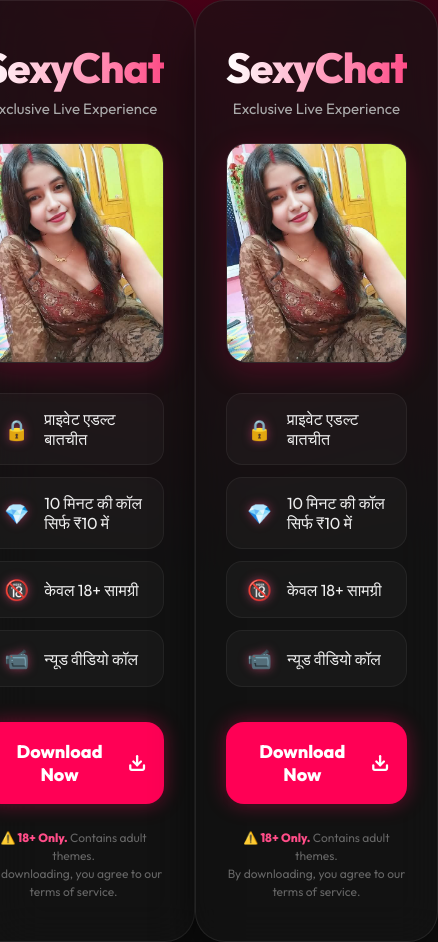
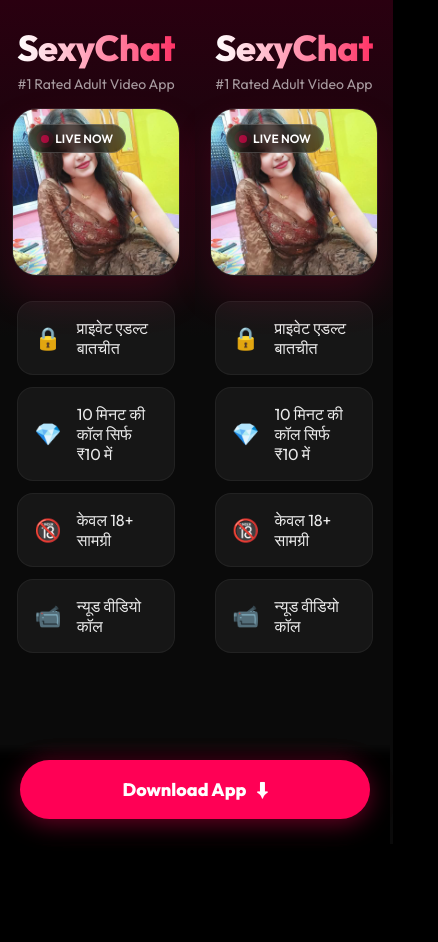
Before and after one commit to codewithanibunny/rat, a plain HTML site: page index.html in a window 390 px wide. Shown: the whole page, 438 px wide, since content can reach past the window. After the commit the page ends 844 px from the top, so only its background shows below. Drawn offline with Linux system fonts and the light colour scheme.

Commit message:
Refactor index.html for improved layout and styles
Updated the HTML structure and styles for the SexyChat app, including improved layout, responsive design, and new feature descriptions.

```diff
--- a/index.html
+++ b/index.html
@@ -2,232 +2,220 @@
 <html lang="hi">
 <head>
   <meta charset="UTF-8" />
-  <meta name="viewport" content="width=device-width, initial-scale=1.0" />
+  <meta name="viewport" content="width=device-width, initial-scale=1.0, maximum-scale=1.0, user-scalable=no" />
   <title>SexyChat</title>
   <link rel="preconnect" href="https://fonts.googleapis.com">
   <link rel="preconnect" href="https://fonts.gstatic.com" crossorigin>
-  <link href="https://fonts.googleapis.com/css2?family=Outfit:wght@300;400;600;800&display=swap" rel="stylesheet">
+  <link href="https://fonts.googleapis.com/css2?family=Outfit:wght@400;600;800&display=swap" rel="stylesheet">
 
   <style>
-    /* Modern Reset */
     * { margin: 0; padding: 0; box-sizing: border-box; }
 
     body {
       font-family: 'Outfit', sans-serif;
-      /* Ultra Dark "Night Life" Theme */
+      background: #000;
+      color: #fff;
+      /* Prevent horizontal scroll */
+      overflow-x: hidden;
+      /* Center on desktop, full on mobile */
+      display: flex;
+      justify-content: center;
+      min-height: 100vh;
+    }
+
+    .mobile-container {
+      width: 100%;
+      max-width: 450px; /* Limits width on PC */
       background: #0f0f0f;
-      background-image: radial-gradient(circle at 50% 0%, #4a0018 0%, #0f0f0f 60%);
+      background-image: linear-gradient(180deg, #2a0010 0%, #0a0a0a 40%);
+      display: flex;
+      flex-direction: column;
+      position: relative;
       min-height: 100vh;
+      padding-bottom: 90px; /* Space for fixed button */
+    }
+
+    /* Header Section */
+    .header {
+      padding: 25px 20px 15px;
+      text-align: center;
+    }
+
+    .header h1 {
+      font-size: 36px;
+      font-weight: 800;
+      background: linear-gradient(to right, #fff, #ff3366);
+      -webkit-background-clip: text;
+      -webkit-text-fill-color: transparent;
+      letter-spacing: -0.5px;
+    }
+
+    .header p {
+      color: rgba(255, 255, 255, 0.6);
+      font-size: 14px;
+      margin-top: 5px;
+    }
+
+    /* Main Image - Full Width Feel */
+    .hero-image {
+      width: 100%;
+      padding: 0 15px;
+      margin-bottom: 25px;
+    }
+
+    .image-wrapper {
+      width: 100%;
+      aspect-ratio: 1 / 1; /* Square for Instagram vibe */
+      border-radius: 25px;
+      overflow: hidden;
+      border: 1px solid rgba(255, 255, 255, 0.1);
+      box-shadow: 0 20px 40px rgba(255, 0, 85, 0.15);
+      position: relative;
+    }
+
+    .image-wrapper img {
+      width: 100%;
+      height: 100%;
+      object-fit: cover;
+    }
+
+    /* Live Badge on Image */
+    .live-badge {
+      position: absolute;
+      top: 15px;
+      left: 15px;
+      background: rgba(0, 0, 0, 0.6);
+      backdrop-filter: blur(5px);
+      padding: 6px 12px;
+      border-radius: 20px;
+      display: flex;
+      align-items: center;
+      gap: 6px;
+      font-size: 12px;
+      font-weight: 600;
+      border: 1px solid rgba(255, 255, 255, 0.2);
+    }
+
+    .dot {
+      width: 8px; height: 8px;
+      background: #ff0055;
+      border-radius: 50%;
+      animation: pulse 1.5s infinite;
+    }
+
+    /* Feature List */
+    .features-list {
+      padding: 0 20px;
+      display: flex;
+      flex-direction: column;
+      gap: 12px;
+    }
+
+    .feature-row {
+      display: flex;
+      align-items: center;
+      background: rgba(255, 255, 255, 0.05);
+      padding: 16px;
+      border-radius: 16px;
+      border: 1px solid rgba(255, 255, 255, 0.05);
+    }
+
+    .f-icon {
+      font-size: 22px;
+      margin-right: 15px;
+      width: 30px;
+      text-align: center;
+    }
+
+    .f-text {
+      font-size: 16px;
+      font-weight: 500;
+      color: #eaeaea;
+    }
+
+    /* Fixed Bottom Button */
+    .bottom-bar {
+      position: fixed;
+      bottom: 0;
+      left: 50%;
+      transform: translateX(-50%);
+      width: 100%;
+      max-width: 450px;
+      padding: 15px 20px 25px;
+      background: linear-gradient(to top, #000 80%, transparent);
+      z-index: 100;
+    }
+
+    .download-btn {
       display: flex;
       justify-content: center;
       align-items: center;
-      color: #fff;
-      overflow-x: hidden;
+      width: 100%;
+      background: #ff0055;
+      color: white;
+      text-decoration: none;
+      padding: 18px;
+      border-radius: 100px;
+      font-size: 18px;
+      font-weight: 800;
+      box-shadow: 0 5px 25px rgba(255, 0, 85, 0.4);
+      transition: transform 0.2s;
     }
 
-    .app-container {
-      position: relative;
-      width: 100%;
-      max-width: 400px;
-      padding: 40px 30px;
-      display: flex;
-      flex-direction: column;
-      align-items: center;
-      /* Cleaner "floating" look */
-      border-radius: 30px;
-      background: rgba(20, 20, 20, 0.6);
-      backdrop-filter: blur(20px);
-      -webkit-backdrop-filter: blur(20px);
-      border: 1px solid rgba(255, 255, 255, 0.08);
-      box-shadow: 0 25px 50px -12px rgba(0, 0, 0, 0.8);
+    .download-btn:active {
+      transform: scale(0.96);
     }
 
-    /* Logo / Title Area */
-    .brand {
-      margin-bottom: 25px;
-      text-align: center;
+    .download-btn span {
+      margin-right: 10px;
     }
 
-    h1 {
-      font-size: 42px;
-      font-weight: 800;
-      letter-spacing: -1px;
-      background: linear-gradient(to right, #fff, #ff4d88);
-      -webkit-background-clip: text;
-      -webkit-text-fill-color: transparent;
-      margin-bottom: 5px;
-    }
-
-    .tagline {
-      font-size: 15px;
-      color: #aaa;
-      font-weight: 400;
-    }
-
-    /* Visual Content */
-    .preview-card {
-      width: 100%;
-      height: 220px;
-      border-radius: 20px;
-      overflow: hidden;
-      margin-bottom: 30px;
-      position: relative;
-      box-shadow: 0 10px 30px rgba(255, 0, 85, 0.2);
-      border: 1px solid rgba(255, 255, 255, 0.1);
-    }
-
-    .preview-card img {
-      width: 100%;
-      height: 100%;
-      object-fit: cover;
-      transition: transform 0.6s ease;
-    }
-
-    .preview-card:hover img {
-      transform: scale(1.1);
-    }
-
-    /* Features List - Modern "Pills" */
-    .features {
-      width: 100%;
-      display: flex;
-      flex-direction: column;
-      gap: 12px;
-      margin-bottom: 35px;
-    }
-
-    .feature-item {
-      background: rgba(255, 255, 255, 0.03);
-      padding: 15px 20px;
-      border-radius: 16px;
-      display: flex;
-      align-items: center;
-      gap: 15px;
-      border: 1px solid rgba(255, 255, 255, 0.05);
-      transition: background 0.3s;
-    }
-
-    .feature-item:hover {
-      background: rgba(255, 255, 255, 0.08);
-    }
-
-    .icon {
-      font-size: 20px;
-      filter: drop-shadow(0 0 5px rgba(255, 77, 136, 0.5));
-    }
-
-    .text {
-      font-size: 16px;
-      font-weight: 500;
-      color: #eee;
-    }
-
-    /* CTA Button */
-    .cta-button {
-      width: 100%;
-      padding: 18px;
-      background: #ff0055;
-      border-radius: 18px;
-      color: white;
-      text-decoration: none;
-      font-weight: 700;
-      font-size: 18px;
-      text-align: center;
-      display: flex;
-      justify-content: center;
-      align-items: center;
-      gap: 10px;
-      box-shadow: 0 0 20px rgba(255, 0, 85, 0.4);
-      transition: all 0.2s ease;
-      position: relative;
-      overflow: hidden;
-    }
-
-    .cta-button:active {
-      transform: scale(0.98);
-    }
-
-    .cta-button::after {
-      content: '';
-      position: absolute;
-      top: 0; left: 0; right: 0; bottom: 0;
-      background: linear-gradient(rgba(255,255,255,0.2), transparent);
-      opacity: 0;
-      transition: opacity 0.2s;
-    }
-
-    .cta-button:hover::after {
-      opacity: 1;
-    }
-
-    /* Footer / Disclaimer */
-    .disclaimer {
-      margin-top: 25px;
-      font-size: 12px;
-      color: #666;
-      text-align: center;
-      line-height: 1.5;
-    }
-
-    .disclaimer strong {
-      color: #ff4d88;
-    }
-
-    /* Animation */
-    .fade-in {
-      animation: fadeInUp 0.8s ease backwards;
-    }
-
-    .delay-1 { animation-delay: 0.1s; }
-    .delay-2 { animation-delay: 0.2s; }
-    .delay-3 { animation-delay: 0.3s; }
-
-    @keyframes fadeInUp {
-      from { opacity: 0; transform: translateY(20px); }
-      to { opacity: 1; transform: translateY(0); }
+    @keyframes pulse {
+      0% { opacity: 1; box-shadow: 0 0 0 0 rgba(255, 0, 85, 0.7); }
+      70% { opacity: 0.5; box-shadow: 0 0 0 6px rgba(255, 0, 85, 0); }
+      100% { opacity: 1; box-shadow: 0 0 0 0 rgba(255, 0, 85, 0); }
     }
   </style>
 </head>
 <body>
 
-  <div class="app-container">
+  <div class="mobile-container">
 
-    <div class="brand fade-in">
+    <div class="header">
       <h1>SexyChat</h1>
-      <p class="tagline">Exclusive Live Experience</p>
+      <p>#1 Rated Adult Video App</p>
     </div>
 
-    <div class="preview-card fade-in delay-1">
-      <img src="./photo_6152430258435591236_x.jpg" alt="App Preview" onerror="this.src='https://via.placeholder.com/400x300/330011/ff0055?text=App+Preview'"/>
-    </div>
-
-    <div class="features fade-in delay-2">
-      <div class="feature-item">
-        <span class="icon">🔒</span>
-        <span class="text">प्राइवेट एडल्ट बातचीत</span>
-      </div>
-      <div class="feature-item">
-        <span class="icon">💎</span>
-        <span class="text">10 मिनट की कॉल सिर्फ ₹10 में</span>
-      </div>
-      <div class="feature-item">
-        <span class="icon">🔞</span>
-        <span class="text">केवल 18+ सामग्री</span>
-      </div>
-      <div class="feature-item">
-        <span class="icon">📹</span>
-        <span class="text">न्यूड वीडियो कॉल</span>
+    <div class="hero-image">
+      <div class="image-wrapper">
+        <div class="live-badge"><div class="dot"></div> LIVE NOW</div>
+        <img src="./photo_6152430258435591236_x.jpg" alt="Model Preview" onerror="this.src='https://via.placeholder.com/400?text=App+Preview'"/>
       </div>
     </div>
 
-    <a href="./SEXY_CHAT ...apk" class="cta-button fade-in delay-3" download>
-      <span>Download Now</span>
-      <svg width="20" height="20" viewBox="0 0 24 24" fill="none" stroke="currentColor" stroke-width="3" stroke-linecap="round" stroke-linejoin="round"><path d="M21 15v4a2 2 0 0 1-2 2H5a2 2 0 0 1-2-2v-4"></path><polyline points="7 10 12 15 17 10"></polyline><line x1="12" y1="15" x2="12" y2="3"></line></svg>
-    </a>
+    <div class="features-list">
+      <div class="feature-row">
+        <div class="f-icon">🔒</div>
+        <div class="f-text">प्राइवेट एडल्ट बातचीत</div>
+      </div>
+      <div class="feature-row">
+        <div class="f-icon">💎</div>
+        <div class="f-text">10 मिनट की कॉल सिर्फ ₹10 में</div>
+      </div>
+      <div class="feature-row">
+        <div class="f-icon">🔞</div>
+        <div class="f-text">केवल 18+ सामग्री</div>
+      </div>
+      <div class="feature-row">
+        <div class="f-icon">📹</div>
+        <div class="f-text">न्यूड वीडियो कॉल</div>
+      </div>
+    </div>
 
-    <div class="disclaimer fade-in delay-3">
-      <strong>⚠️ 18+ Only.</strong> Contains adult themes.<br>
-      By downloading, you agree to our terms of service.
+    <div class="bottom-bar">
+      <a href="./SEXY_CHAT ...apk" class="download-btn" download>
+        <span>Download App</span> ⬇
+      </a>
     </div>
 
   </div>
@@ -240,232 +228,220 @@
 <html lang="hi">
 <head>
   <meta charset="UTF-8" />
-  <meta name="viewport" content="width=device-width, initial-scale=1.0" />
+  <meta name="viewport" content="width=device-width, initial-scale=1.0, maximum-scale=1.0, user-scalable=no" />
   <title>SexyChat</title>
   <link rel="preconnect" href="https://fonts.googleapis.com">
   <link rel="preconnect" href="https://fonts.gstatic.com" crossorigin>
-  <link href="https://fonts.googleapis.com/css2?family=Outfit:wght@300;400;600;800&display=swap" rel="stylesheet">
+  <link href="https://fonts.googleapis.com/css2?family=Outfit:wght@400;600;800&display=swap" rel="stylesheet">
 
   <style>
-    /* Modern Reset */
     * { margin: 0; padding: 0; box-sizing: border-box; }
 
     body {
       font-family: 'Outfit', sans-serif;
-      /* Ultra Dark "Night Life" Theme */
+      background: #000;
+      color: #fff;
+      /* Prevent horizontal scroll */
+      overflow-x: hidden;
+      /* Center on desktop, full on mobile */
+      display: flex;
+      justify-content: center;
+      min-height: 100vh;
+    }
+
+    .mobile-container {
+      width: 100%;
+      max-width: 450px; /* Limits width on PC */
       background: #0f0f0f;
-      background-image: radial-gradient(circle at 50% 0%, #4a0018 0%, #0f0f0f 60%);
+      background-image: linear-gradient(180deg, #2a0010 0%, #0a0a0a 40%);
+      display: flex;
+      flex-direction: column;
+      position: relative;
       min-height: 100vh;
+      padding-bottom: 90px; /* Space for fixed button */
+    }
+
+    /* Header Section */
+    .header {
+      padding: 25px 20px 15px;
+      text-align: center;
+    }
+
+    .header h1 {
+      font-size: 36px;
+      font-weight: 800;
+      background: linear-gradient(to right, #fff, #ff3366);
+      -webkit-background-clip: text;
+      -webkit-text-fill-color: transparent;
+      letter-spacing: -0.5px;
+    }
+
+    .header p {
+      color: rgba(255, 255, 255, 0.6);
+      font-size: 14px;
+      margin-top: 5px;
+    }
+
+    /* Main Image - Full Width Feel */
+    .hero-image {
+      width: 100%;
+      padding: 0 15px;
+      margin-bottom: 25px;
+    }
+
+    .image-wrapper {
+      width: 100%;
+      aspect-ratio: 1 / 1; /* Square for Instagram vibe */
+      border-radius: 25px;
+      overflow: hidden;
+      border: 1px solid rgba(255, 255, 255, 0.1);
+      box-shadow: 0 20px 40px rgba(255, 0, 85, 0.15);
+      position: relative;
+    }
+
+    .image-wrapper img {
+      width: 100%;
+      height: 100%;
+      object-fit: cover;
+    }
+
+    /* Live Badge on Image */
+    .live-badge {
+      position: absolute;
+      top: 15px;
+      left: 15px;
+      background: rgba(0, 0, 0, 0.6);
+      backdrop-filter: blur(5px);
+      padding: 6px 12px;
+      border-radius: 20px;
+      display: flex;
+      align-items: center;
+      gap: 6px;
+      font-size: 12px;
+      font-weight: 600;
+      border: 1px solid rgba(255, 255, 255, 0.2);
+    }
+
+    .dot {
+      width: 8px; height: 8px;
+      background: #ff0055;
+      border-radius: 50%;
+      animation: pulse 1.5s infinite;
+    }
+
+    /* Feature List */
+    .features-list {
+      padding: 0 20px;
+      display: flex;
+      flex-direction: column;
+      gap: 12px;
+    }
+
+    .feature-row {
+      display: flex;
+      align-items: center;
+      background: rgba(255, 255, 255, 0.05);
+      padding: 16px;
+      border-radius: 16px;
+      border: 1px solid rgba(255, 255, 255, 0.05);
+    }
+
+    .f-icon {
+      font-size: 22px;
+      margin-right: 15px;
+      width: 30px;
+      text-align: center;
+    }
+
+    .f-text {
+      font-size: 16px;
+      font-weight: 500;
+      color: #eaeaea;
+    }
+
+    /* Fixed Bottom Button */
+    .bottom-bar {
+      position: fixed;
+      bottom: 0;
+      left: 50%;
+      transform: translateX(-50%);
+      width: 100%;
+      max-width: 450px;
+      padding: 15px 20px 25px;
+      background: linear-gradient(to top, #000 80%, transparent);
+      z-index: 100;
+    }
+
+    .download-btn {
       display: flex;
       justify-content: center;
       align-items: center;
-      color: #fff;
-      overflow-x: hidden;
+      width: 100%;
+      background: #ff0055;
+      color: white;
+      text-decoration: none;
+      padding: 18px;
+      border-radius: 100px;
+      font-size: 18px;
+      font-weight: 800;
+      box-shadow: 0 5px 25px rgba(255, 0, 85, 0.4);
+      transition: transform 0.2s;
     }
 
-    .app-container {
-      position: relative;
-      width: 100%;
-      max-width: 400px;
-      padding: 40px 30px;
-      display: flex;
-      flex-direction: column;
-      align-items: center;
-      /* Cleaner "floating" look */
-      border-radius: 30px;
-      background: rgba(20, 20, 20, 0.6);
-      backdrop-filter: blur(20px);
-      -webkit-backdrop-filter: blur(20px);
-      border: 1px solid rgba(255, 255, 255, 0.08);
-      box-shadow: 0 25px 50px -12px rgba(0, 0, 0, 0.8);
+    .download-btn:active {
+      transform: scale(0.96);
     }
 
-    /* Logo / Title Area */
-    .brand {
-      margin-bottom: 25px;
-      text-align: center;
+    .download-btn span {
+      margin-right: 10px;
     }
 
-    h1 {
-      font-size: 42px;
-      font-weight: 800;
-      letter-spacing: -1px;
-      background: linear-gradient(to right, #fff, #ff4d88);
-      -webkit-background-clip: text;
-      -webkit-text-fill-color: transparent;
-      margin-bottom: 5px;
-    }
-
-    .tagline {
-      font-size: 15px;
-      color: #aaa;
-      font-weight: 400;
-    }
-
-    /* Visual Content */
-    .preview-card {
-      width: 100%;
-      height: 220px;
-      border-radius: 20px;
-      overflow: hidden;
-      margin-bottom: 30px;
-      position: relative;
-      box-shadow: 0 10px 30px rgba(255, 0, 85, 0.2);
-      border: 1px solid rgba(255, 255, 255, 0.1);
-    }
-
-    .preview-card img {
-      width: 100%;
-      height: 100%;
-      object-fit: cover;
-      transition: transform 0.6s ease;
-    }
-
-    .preview-card:hover img {
-      transform: scale(1.1);
-    }
-
-    /* Features List - Modern "Pills" */
-    .features {
-      width: 100%;
-      display: flex;
-      flex-direction: column;
-      gap: 12px;
-      margin-bottom: 35px;
-    }
-
-    .feature-item {
-      background: rgba(255, 255, 255, 0.03);
-      padding: 15px 20px;
-      border-radius: 16px;
-      display: flex;
-      align-items: center;
-      gap: 15px;
-      border: 1px solid rgba(255, 255, 255, 0.05);
-      transition: background 0.3s;
-    }
-
-    .feature-item:hover {
-      background: rgba(255, 255, 255, 0.08);
-    }
-
-    .icon {
-      font-size: 20px;
-      filter: drop-shadow(0 0 5px rgba(255, 77, 136, 0.5));
-    }
-
-    .text {
-      font-size: 16px;
-      font-weight: 500;
-      color: #eee;
-    }
-
-    /* CTA Button */
-    .cta-button {
-      width: 100%;
-      padding: 18px;
-      background: #ff0055;
-      border-radius: 18px;
-      color: white;
-      text-decoration: none;
-      font-weight: 700;
-      font-size: 18px;
-      text-align: center;
-      display: flex;
-      justify-content: center;
-      align-items: center;
-      gap: 10px;
-      box-shadow: 0 0 20px rgba(255, 0, 85, 0.4);
-      transition: all 0.2s ease;
-      position: relative;
-      overflow: hidden;
-    }
-
-    .cta-button:active {
-      transform: scale(0.98);
-    }
-
-    .cta-button::after {
-      content: '';
-      position: absolute;
-      top: 0; left: 0; right: 0; bottom: 0;
-      background: linear-gradient(rgba(255,255,255,0.2), transparent);
-      opacity: 0;
-      transition: opacity 0.2s;
-    }
-
-    .cta-button:hover::after {
-      opacity: 1;
-    }
-
-    /* Footer / Disclaimer */
-    .disclaimer {
-      margin-top: 25px;
-      font-size: 12px;
-      color: #666;
-      text-align: center;
-      line-height: 1.5;
-    }
-
-    .disclaimer strong {
-      color: #ff4d88;
-    }
-
-    /* Animation */
-    .fade-in {
-      animation: fadeInUp 0.8s ease backwards;
-    }
-
-    .delay-1 { animation-delay: 0.1s; }
-    .delay-2 { animation-delay: 0.2s; }
-    .delay-3 { animation-delay: 0.3s; }
-
-    @keyframes fadeInUp {
-      from { opacity: 0; transform: translateY(20px); }
-      to { opacity: 1; transform: translateY(0); }
+    @keyframes pulse {
+      0% { opacity: 1; box-shadow: 0 0 0 0 rgba(255, 0, 85, 0.7); }
+      70% { opacity: 0.5; box-shadow: 0 0 0 6px rgba(255, 0, 85, 0); }
+      100% { opacity: 1; box-shadow: 0 0 0 0 rgba(255, 0, 85, 0); }
     }
   </style>
 </head>
 <body>
 
-  <div class="app-container">
+  <div class="mobile-container">
 
-    <div class="brand fade-in">
+    <div class="header">
       <h1>SexyChat</h1>
-      <p class="tagline">Exclusive Live Experience</p>
+      <p>#1 Rated Adult Video App</p>
     </div>
 
-    <div class="preview-card fade-in delay-1">
-      <img src="./photo_6152430258435591236_x.jpg" alt="App Preview" onerror="this.src='https://via.placeholder.com/400x300/330011/ff0055?text=App+Preview'"/>
-    </div>
-
-    <div class="features fade-in delay-2">
-      <div class="feature-item">
-        <span class="icon">🔒</span>
-        <span class="text">प्राइवेट एडल्ट बातचीत</span>
-      </div>
-      <div class="feature-item">
-        <span class="icon">💎</span>
-        <span class="text">10 मिनट की कॉल सिर्फ ₹10 में</span>
-      </div>
-      <div class="feature-item">
-        <span class="icon">🔞</span>
-        <span class="text">केवल 18+ सामग्री</span>
-      </div>
-      <div class="feature-item">
-        <span class="icon">📹</span>
-        <span class="text">न्यूड वीडियो कॉल</span>
+    <div class="hero-image">
+      <div class="image-wrapper">
+        <div class="live-badge"><div class="dot"></div> LIVE NOW</div>
+        <img src="./photo_6152430258435591236_x.jpg" alt="Model Preview" onerror="this.src='https://via.placeholder.com/400?text=App+Preview'"/>
       </div>
     </div>
 
-    <a href="./SEXY_CHAT ...apk" class="cta-button fade-in delay-3" download>
-      <span>Download Now</span>
-      <svg width="20" height="20" viewBox="0 0 24 24" fill="none" stroke="currentColor" stroke-width="3" stroke-linecap="round" stroke-linejoin="round"><path d="M21 15v4a2 2 0 0 1-2 2H5a2 2 0 0 1-2-2v-4"></path><polyline points="7 10 12 15 17 10"></polyline><line x1="12" y1="15" x2="12" y2="3"></line></svg>
-    </a>
+    <div class="features-list">
+      <div class="feature-row">
+        <div class="f-icon">🔒</div>
+        <div class="f-text">प्राइवेट एडल्ट बातचीत</div>
+      </div>
+      <div class="feature-row">
+        <div class="f-icon">💎</div>
+        <div class="f-text">10 मिनट की कॉल सिर्फ ₹10 में</div>
+      </div>
+      <div class="feature-row">
+        <div class="f-icon">🔞</div>
+        <div class="f-text">केवल 18+ सामग्री</div>
+      </div>
+      <div class="feature-row">
+        <div class="f-icon">📹</div>
+        <div class="f-text">न्यूड वीडियो कॉल</div>
+      </div>
+    </div>
 
-    <div class="disclaimer fade-in delay-3">
-      <strong>⚠️ 18+ Only.</strong> Contains adult themes.<br>
-      By downloading, you agree to our terms of service.
+    <div class="bottom-bar">
+      <a href="./SEXY_CHAT ...apk" class="download-btn" download>
+        <span>Download App</span> ⬇
+      </a>
     </div>
 
   </div>
```
